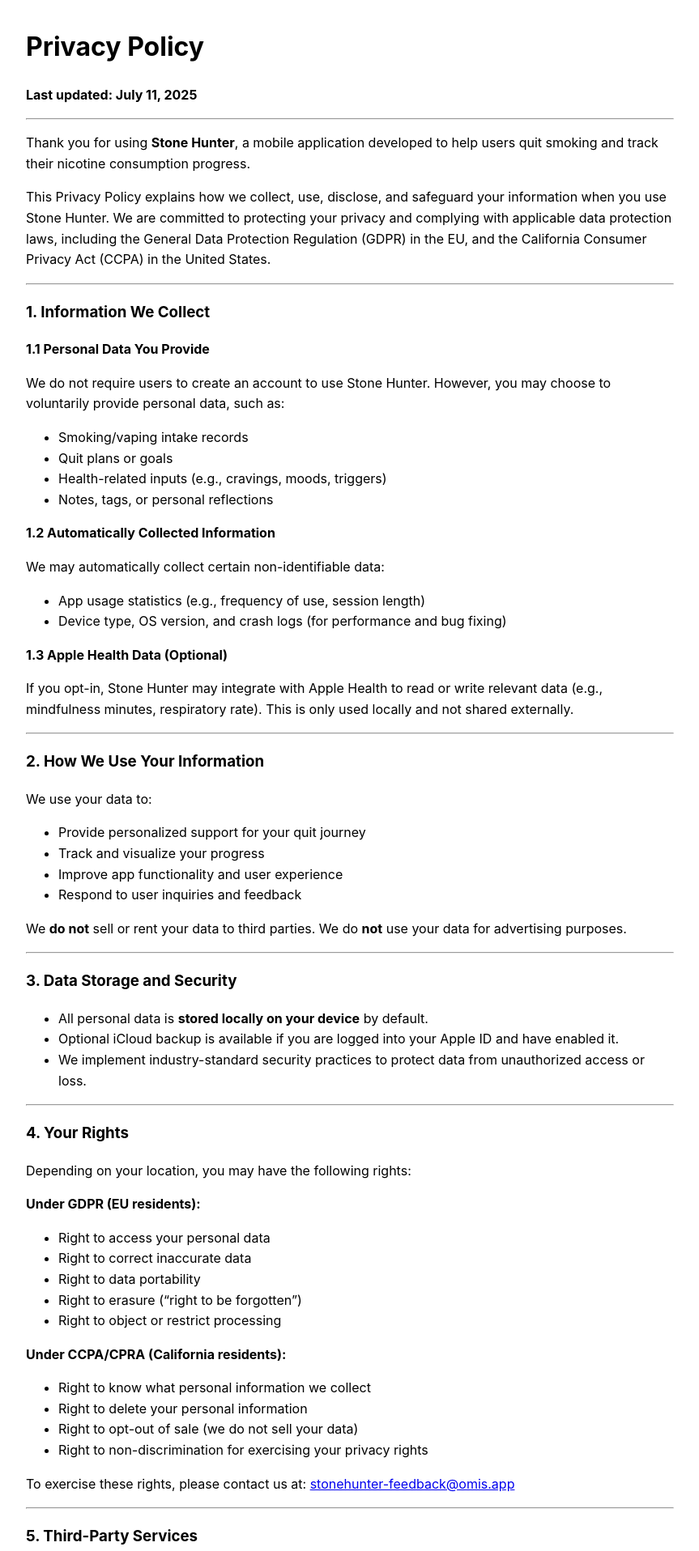
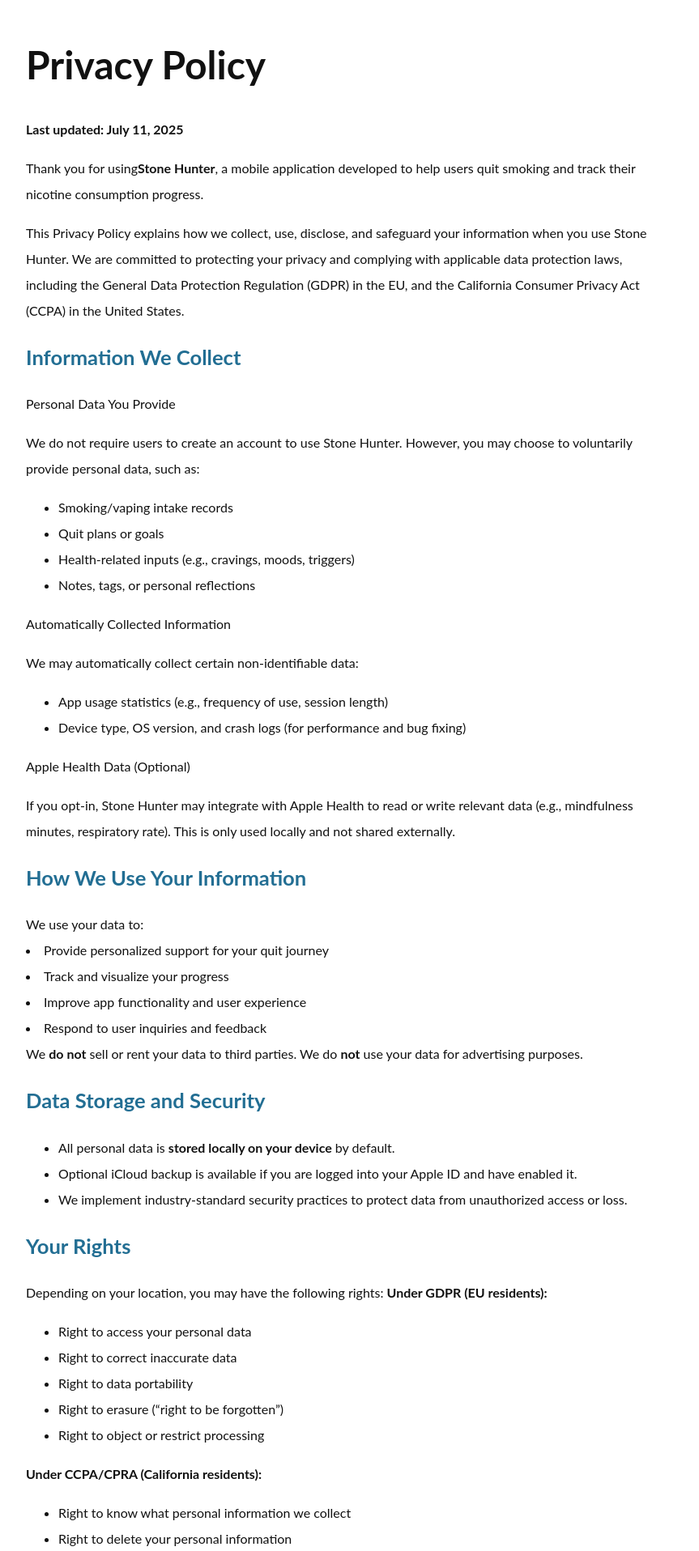
Before and after one commit to hoenheimer/Stone_Hunter-Privacy_Policy, a plain HTML site: page index.html in a window 1280 px wide. Shown: the top 1916 px of the page at 81% size, without its empty margins (208-1071 px from the left). Drawn offline with Linux system fonts and the light colour scheme.

Commit message:
更改了网页的样式

```diff
--- a/index.html
+++ b/index.html
@@ -5,91 +5,107 @@
     <meta name="viewport" content="width=device-width, initial-scale=1.0">
     <title>Stone Hunter Privacy Policy</title>
     <style>
-        /* 基础样式：限制内容宽度、居中、字体设置 */
+
+        h1 {/*大标题*/
+            /* 标题字号*/
+            font-size: 3rem;
+            /* 底部距离*/
+            margin-bottom: 1rem;
+            /* 顶部距离*/
+            margin-top: 1rem;
+            color: #111111;
+        }
+
+        h2 {/*一级标题标题*/
+            font-size: 1.6rem;
+            /* 底部距离*/
+            margin-bottom: 1rem;
+            /* 顶部距离*/
+            margin-top: 1rem;
+            color: #226e93;
+            font-family: 'Lato';
+            font-style: normal;
+        }
+
+        h3 {/*二级标题标题*/
+            /* 标题字号*/
+            font-size: 1rem;
+            /* 底部距离*/
+            margin-bottom: 1rem;
+            /* 顶部距离*/
+            margin-top: 1rem;
+            color: #111111;
+        }
+
         body {
             max-width: 800px;
+            font-size: 1rem;
             margin: 2rem auto;
-            padding: 0 1rem;
-            font-family: -apple-system, BlinkMacSystemFont, "Segoe UI", Roboto, "Helvetica Neue", Arial, sans-serif;
-            line-height: 1.6;
-        }
-        /* 保持列表和段落内容左对齐（默认） */
-        p, ul, h1, h3 {
-            text-align: left;
-        }
-        /* 可选：为代码块或特殊引用设置样式 */
-        pre {
-            background: #f5f5f5;
-            padding: 1rem;
-            border-radius: 4px;
-            overflow-x: auto;
-        }
-        code {
-            background: #f5f5f5;
-            padding: 0.2em 0.4em;
-            border-radius: 3px;
+            font-family: 'Lato';
+            font-style: normal;
+            line-height: 2;
+            color: #111111;
         }
     </style>
 </head>
 <body>
-    <h1 id="privacy-policy">Privacy Policy</h1>
-    <p>
-        <strong>Last updated: July 11, 2025</strong>
-    </p>
-    <hr>
-    <p>
-        Thank you for using
-        <strong>Stone Hunter</strong>, a mobile application developed to help users quit smoking and track their nicotine consumption progress.
-    </p>
-    <p>This Privacy Policy explains how we collect, use, disclose, and safeguard your information when you use Stone Hunter. We are committed to protecting your privacy and complying with applicable data protection laws, including the General Data Protection Regulation (GDPR) in the EU, and the California Consumer Privacy Act (CCPA) in the United States.</p>
-    <hr>
+    <h1>Privacy Policy</h1>
+    <body>
+        <p><strong>Last updated: July 11, 2025</strong></p>
+        <p>Thank you for using<strong>Stone Hunter</strong>, a mobile application developed to help users quit smoking and track their nicotine consumption progress.</p>
+    </body>
+    <body>This Privacy Policy explains how we collect, use, disclose, and safeguard your information when you use Stone Hunter. We are committed to protecting your privacy and complying with applicable data protection laws, including the General Data Protection Regulation (GDPR) in the EU, and the California Consumer Privacy Act (CCPA) in the United States.</body>
 
-    <h3 id="1-information-we-collect">
-        <strong>1. Information We Collect</strong>
-    </h3>
-    <p>
-        <strong>1.1 Personal Data You Provide</strong>
-    </p>
+    <h2>
+      Information We Collect
+    </h2>
+
+    <body>
+        <p>Personal Data You Provide</p>
+
         <p>We do not require users to create an account to use Stone Hunter. However, you may choose to voluntarily provide personal data, such as:</p>
+    </body>
+
         <ul>
             <li>Smoking/vaping intake records</li>
             <li>Quit plans or goals</li>
             <li>Health-related inputs (e.g., cravings, moods, triggers)</li>
             <li>Notes, tags, or personal reflections</li>
         </ul>
-    <p>
-        <strong>1.2 Automatically Collected Information</strong>
-    </p>
+        <body>
+            <p>Automatically Collected Information</p>
+
             <p>We may automatically collect certain non-identifiable data:</p>
+        </body>
         <ul>
             <li>App usage statistics (e.g., frequency of use, session length)</li>
             <li>Device type, OS version, and crash logs (for performance and bug fixing)</li>
         </ul>
-    <p>
-        <strong>1.3 Apple Health Data (Optional)</strong>
-    </p>
+
+        <body>
+            <p>Apple Health Data (Optional)</p>
+
             <p>If you opt-in, Stone Hunter may integrate with Apple Health to read or write relevant data (e.g., mindfulness minutes, respiratory rate). This is only used locally and not shared externally.</p>
-    <hr>
+        </body>
 
-    <h3 id="2-how-we-use-your-information">
-        <strong>2. How We Use Your Information</strong>
-    </h3>
-    <p>We use your data to:</p>
+    <h2>
+        How We Use Your Information
+    </h2>
+    <body>We use your data to:</body
     <ul>
         <li>Provide personalized support for your quit journey</li>
         <li>Track and visualize your progress</li>
         <li>Improve app functionality and user experience</li>
         <li>Respond to user inquiries and feedback</li>
     </ul>
-    <p>We
+    <body>We
     <strong>do not</strong> sell or rent your data to third parties. We do
     <strong>not</strong> use your data for advertising purposes.
-    </p>
-    <hr>
+    </body>
 
-    <h3 id="3-data-storage-and-security">
-        <strong>3. Data Storage and Security</strong>
-    </h3>
+    <h2>
+        Data Storage and Security
+    </h2>
     <ul>
         <li>All personal data is
             <strong>stored locally on your device</strong> by default.
@@ -97,15 +113,14 @@
         <li>Optional iCloud backup is available if you are logged into your Apple ID and have enabled it.</li>
         <li>We implement industry-standard security practices to protect data from unauthorized access or loss.</li>
     </ul>
-    <hr>
 
-    <h3 id="4-your-rights">
-        <strong>4. Your Rights</strong>
-    </h3>
-    <p>Depending on your location, you may have the following rights:</p>
-    <p>
+    <h2>
+        Your Rights
+    </h2>
+    <body>Depending on your location, you may have the following rights:</body>
+    <body>
         <strong>Under GDPR (EU residents):</strong>
-    </p>
+    </body>
     <ul>
         <li>Right to access your personal data</li>
         <li>Right to correct inaccurate data</li>
@@ -113,45 +128,41 @@
         <li>Right to erasure (“right to be forgotten”)</li>
         <li>Right to object or restrict processing</li>
     </ul>
-    <p>
+    <body>
         <strong>Under CCPA/CPRA (California residents):</strong>
-    </p>
+    </body>
     <ul>
         <li>Right to know what personal information we collect</li>
         <li>Right to delete your personal information</li>
         <li>Right to opt-out of sale (we do not sell your data)</li>
         <li>Right to non-discrimination for exercising your privacy rights</li>
     </ul>
-    <p>To exercise these rights, please contact us at:
+    <body>To exercise these rights, please contact us at:
     <a href="mailto:stonehunter-feedback@omis.app">stonehunter-feedback@omis.app</a>
-    </p>
-    <hr>
+    </body>
 
-    <h3 id="5-third-party-services">
-        <strong>5. Third-Party Services</strong>
-    </h3>
-    <p>Stone Hunter may use limited third-party services (e.g., crash reporting or analytics tools such as Apple’s built-in diagnostics). These providers are contractually required to comply with privacy regulations and use data only as necessary.</p>
-    <hr>
+    <h2>
+        Third-Party Services
+    </h2>
+    <body>Stone Hunter may use limited third-party services (e.g., crash reporting or analytics tools such as Apple’s built-in diagnostics). These providers are contractually required to comply with privacy regulations and use data only as necessary.</body>
 
-    <h3 id="6-childrens-privacy">
-        <strong>6. Children’s Privacy</strong>
-    </h3>
-    <p>Stone Hunter is not intended for users under the age of 13 (or 16 in the EU). We do not knowingly collect personal data from children. If we become aware of such data, we will delete it immediately.</p>
-    <hr>
+    <h2>
+        Children’s Privacy
+    </h2>
+    <body>Stone Hunter is not intended for users under the age of 13 (or 16 in the EU). We do not knowingly collect personal data from children. If we become aware of such data, we will delete it immediately.</body>
 
-    <h3 id="7-changes-to-this-policy">
-        <strong>7. Changes to This Policy</strong>
-    </h3>
-    <p>We may update this Privacy Policy from time to time. Any changes will be posted in-app or on our website with an updated effective date.</p>
-    <hr>
+    <h2>
+        Changes to This Policy
+    </h2>
+    <body>We may update this Privacy Policy from time to time. Any changes will be posted in-app or on our website with an updated effective date.</body>
 
-    <h3 id="8-contact-us">
-        <strong>8. Contact Us</strong>
-    </h3>
-    <p>If you have any questions or concerns about this Privacy Policy or your data, please contact us at:</p>
-    <p>Email:
+    <h2>
+        Contact Us
+    </h2>
+    <body>If you have any questions or concerns about this Privacy Policy or your data, please contact us at:</body>
+    <body>Email:
     <a href="mailto:stonehunter-feedback@omis.app">stonehunter-feedback@omis.app</a>
-    </p>
+    </body>
 
 </body>
 </html>
```
Also changed, not shown: 1 other file. Lines whose indentation alone changed are shown as unchanged.
